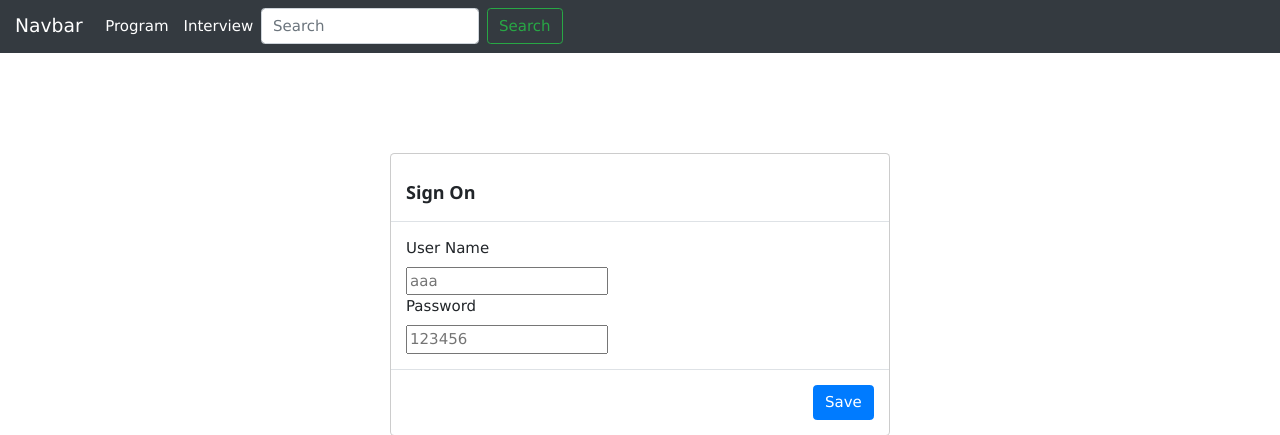
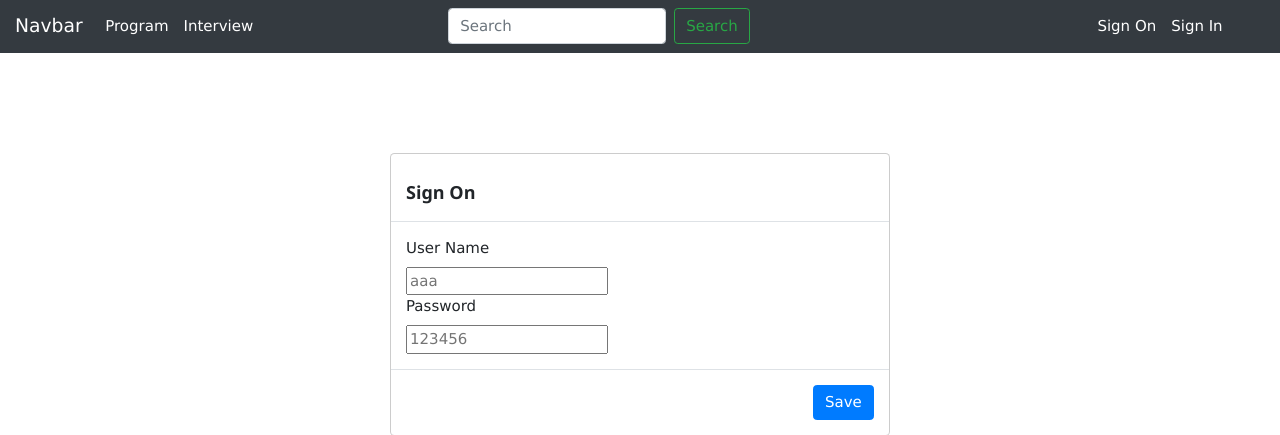
Before and after one commit to DanielChina/WebDevlHelper, a Flask app: page /signOn in a window 1280 px wide. Shown: the top 435 px of the page. Run offline with Flask 2, Linux system fonts and the light colour scheme; some libraries are stand-ins or nearby versions.

Commit message:
Update navBar.html

```diff
--- a/templates/navBar.html
+++ b/templates/navBar.html
@@ -9,6 +9,7 @@
     <link rel="stylesheet" type="text/css" href="/static/css/library/bootstrap.min.css" />
     <link rel="stylesheet" type="text/css" href="/static/css/library/w3.css" />
     <script src="/static/js/library/bootstrap.min.js"></script>
+    <script src="/static/js/library/bootbox.js"></script>
     <title>WebDevlHelper</title>
 </head>
 <body>
@@ -19,7 +20,7 @@
   </button>
 
     <div class="collapse navbar-collapse" id="navbarSupportedContent">
-    <ul class="navbar-nav">
+        <ul class="navbar-nav"  style="width:30%">
             <li class="nav-item active" id="programNav">
                 <a class="nav-link" href="{{ url_for('stringSorting') }}">Program </a>
             </li>
@@ -27,10 +28,18 @@
                 <a class="nav-link" href="{{ url_for('pythonQuestions') }}">Interview </a>
             </li>
         </ul>
-    <form class="form-inline my-2 my-lg-0">
+        <form class="form-inline my-2 my-lg-0"  style="width:55%">
             <input class="form-control mr-sm-2" type="search" placeholder="Search" aria-label="Search">
             <button class="btn btn-outline-success my-2 my-sm-0" type="submit">Search</button>
         </form>
+        <ul class="navbar-nav" style="margin-right: 0"  style="width:15%">
+            <li class="nav-item active" id="signOn" >
+                <a class="nav-link" href="{{ url_for('signOn') }}">Sign On </a>
+            </li>
+            <li class="nav-item active" id="signIn">
+                <a class="nav-link" href="{{ url_for('signIn') }}">Sign In </a>
+            </li>
+        </ul>
     </div>
 </nav>
 {% block content %}
```
Lines whose indentation alone changed are shown as unchanged.
